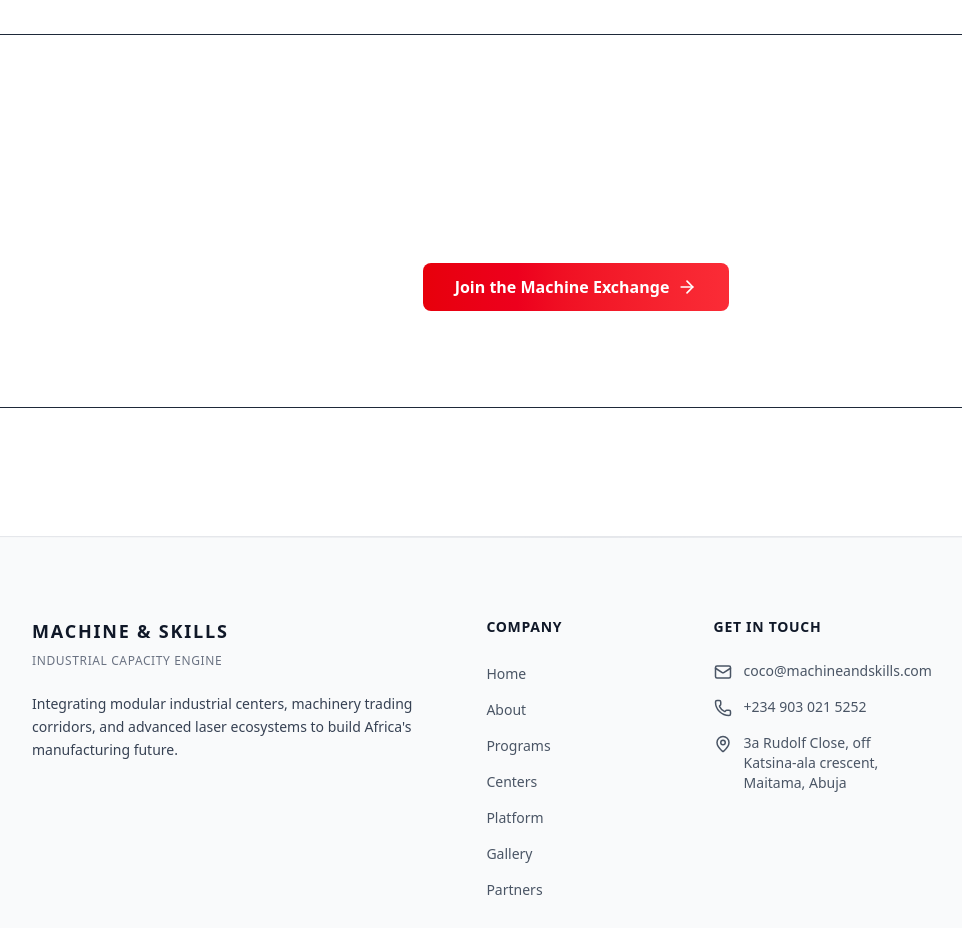
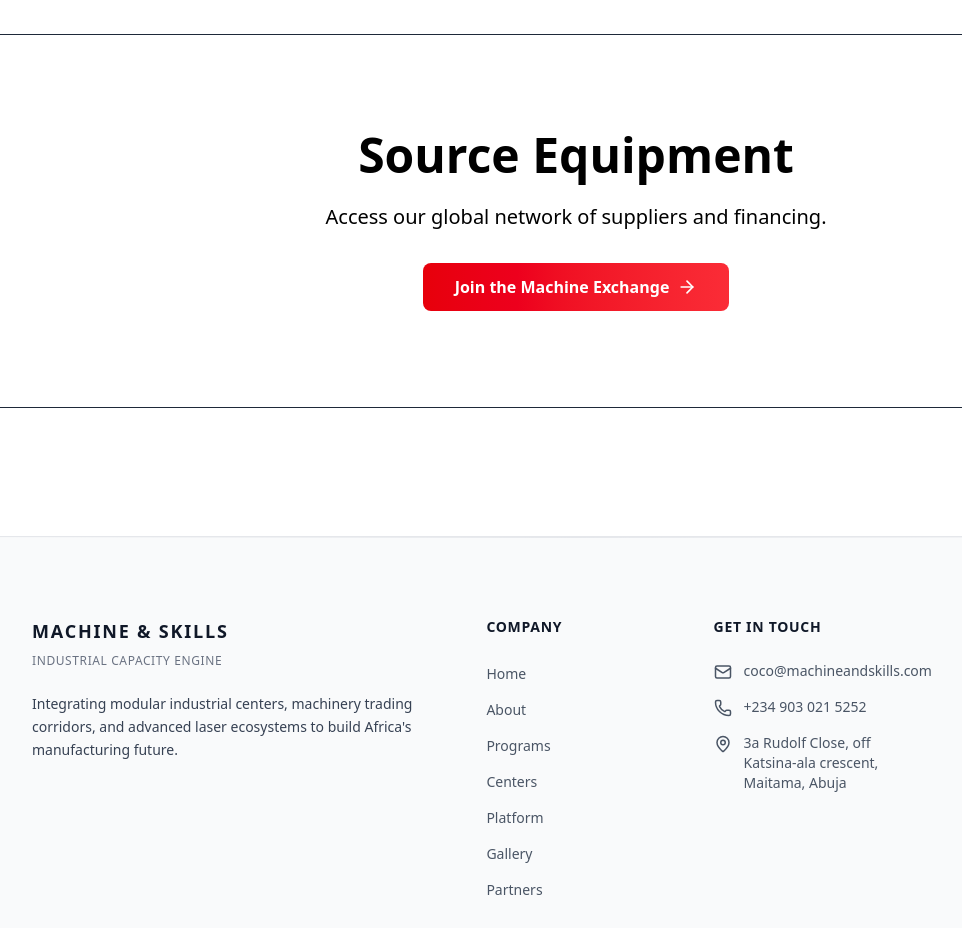
Before and after one commit to Oludefiyinfoluwa06/tmsc-client, a React (Vite) app: page /products/exchange in a window 1280 px wide. Shown: the part 1600-2528 px from the top of the page, without its empty margins (64-1026 px from the left). Built offline with nearby package versions, Linux system fonts and the light colour scheme; no server answers.

Commit message:
Implemented MachineExchange background corrections

```diff
--- a/src/pages/MachineExchange.tsx
+++ b/src/pages/MachineExchange.tsx
@@ -131,10 +131,10 @@ export default function MachineExchange() {
       <section className="py-16 md:py-24 bg-white border-y border-gray-800">
         <div className="container mx-auto px-4 text-center">
           <div className="max-w-3xl mx-auto">
-            <h2 className="text-4xl md:text-5xl font-bold text-white mb-6">
+            <h2 className="text-4xl md:text-5xl font-bold text-black mb-6">
               Source Equipment
             </h2>
-            <p className="text-xl text-white mb-8">
+            <p className="text-xl text-black mb-8">
               Access our global network of suppliers and financing.
             </p>
             <Link
```
